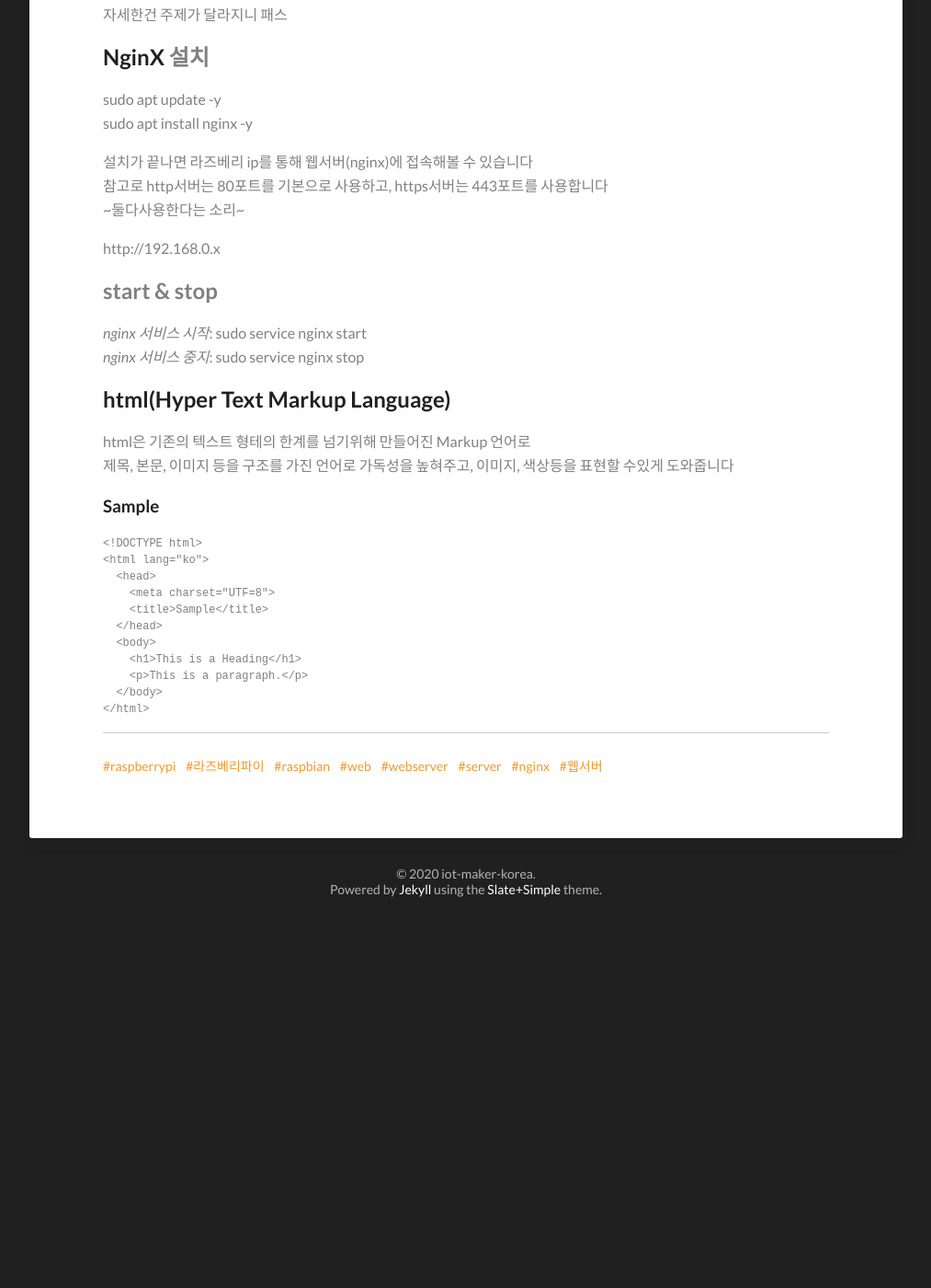
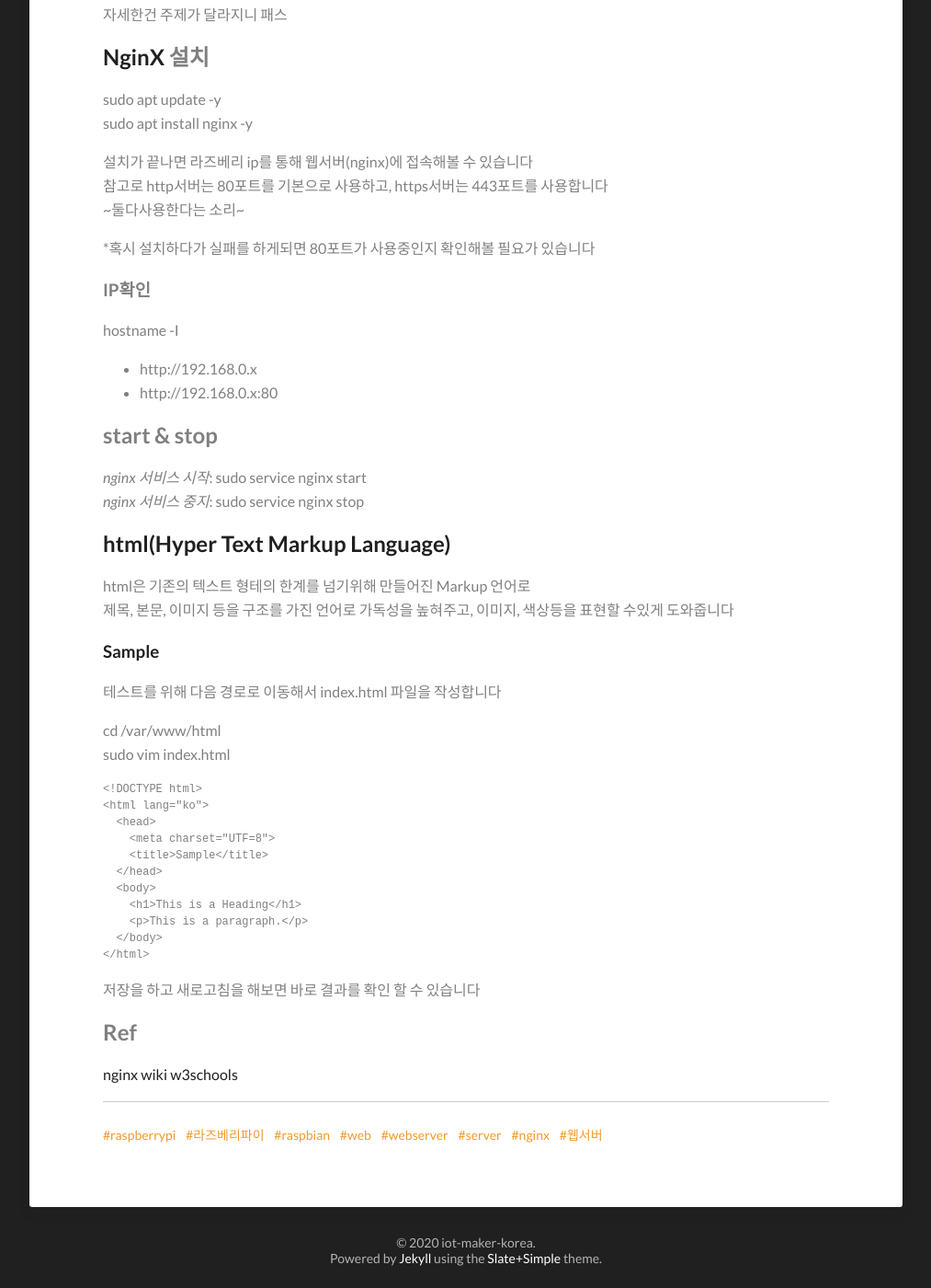
Before and after one commit to iot-maker-korea/blog_old, a Jekyll site: the page built from _posts/Raspberrypi/2020-06-10-005.WebServer.md, in a window 1280 px wide and 1400 px high, scrolled down 1120 px. Shown: the whole window at 92% size, without its empty margins (133-1146 px from the left). Built offline with Jekyll 4.4.1, drawn with Linux system fonts in a browser that asks for light colours; before the commit the page ends 2123 px from its top, so only the background shows below that; some of the changed text lies outside the part shown.

Commit message:
Update 2020-06-10-005.WebServer.md

```diff
--- a/_posts/Raspberrypi/2020-06-10-005.WebServer.md
+++ b/_posts/Raspberrypi/2020-06-10-005.WebServer.md
@@ -1,6 +1,6 @@
 ---
 layout: post
-title: 005. 웹서버(Nginx) 설치와 간단한 html 페이지
+title: 005. 웹서버(Nginx) 설치와 간단한 html 페이지 테스트
 comments: true
 category: [Raspberrypi]
 tags: [raspberrypi,라즈베리파이,raspbian,web,webserver,server,nginx,웹서버]
@@ -33,7 +33,14 @@ Nginx는 웹서버로서 요청(Request)에 따른 결과(Response)를 돌려줄
 참고로 http서버는 80포트를 기본으로 사용하고, https서버는 443포트를 사용합니다
 ~둘다사용한다는 소리~
 
-http://192.168.0.x
+*혹시 설치하다가 실패를 하게되면 80포트가 사용중인지 확인해볼 필요가 있습니다
+
+### IP확인
+
+hostname -I
+
+* http://192.168.0.x
+* http://192.168.0.x:80
 
 ## start & stop
 
@@ -47,6 +54,11 @@ html은 기존의 텍스트 형테의 한계를 넘기위해 만들어진 Markup
 
 ### [Sample][4]
 
+테스트를 위해 다음 경로로 이동해서 index.html 파일을 작성합니다
+
+cd /var/www/html
+sudo vim index.html
+
 <pre><code>&lt;!DOCTYPE html>
 &lt;html lang="ko">
   &lt;head>
@@ -59,6 +71,15 @@ html은 기존의 텍스트 형테의 한계를 넘기위해 만들어진 Markup
   &lt;/body>
 &lt;/html></code></pre>
 
+저장을 하고 새로고침을 해보면 바로 결과를 확인 할 수 있습니다
+
+## Ref
+
+[nginx][1]
+[wiki][2]
+[w3schools][3]
+
+
 [1]: https://www.nginx.com/
 [2]: https://ko.wikipedia.org/wiki/%EC%9B%94%EB%93%9C_%EC%99%80%EC%9D%B4%EB%93%9C_%EC%9B%B9
 [3]: https://ko.wikipedia.org/wiki/HTML
```
